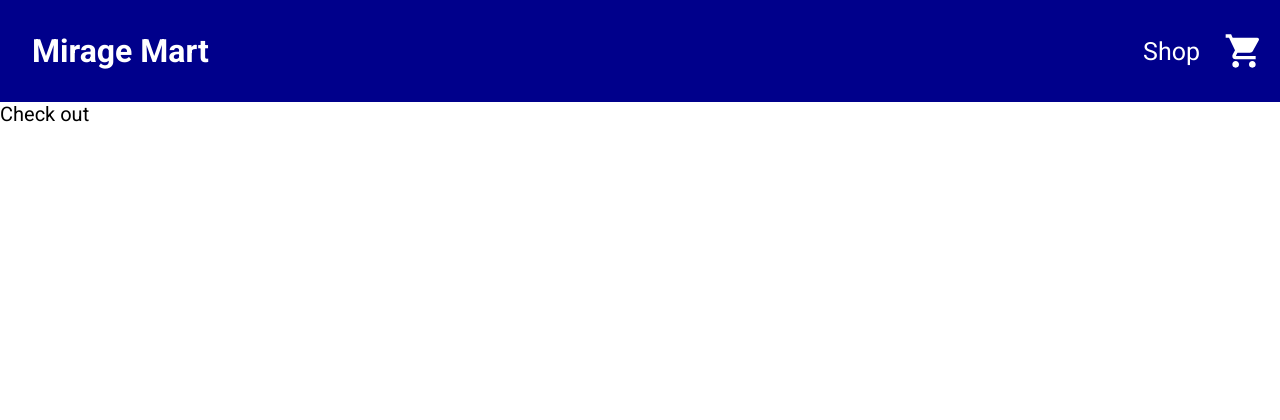
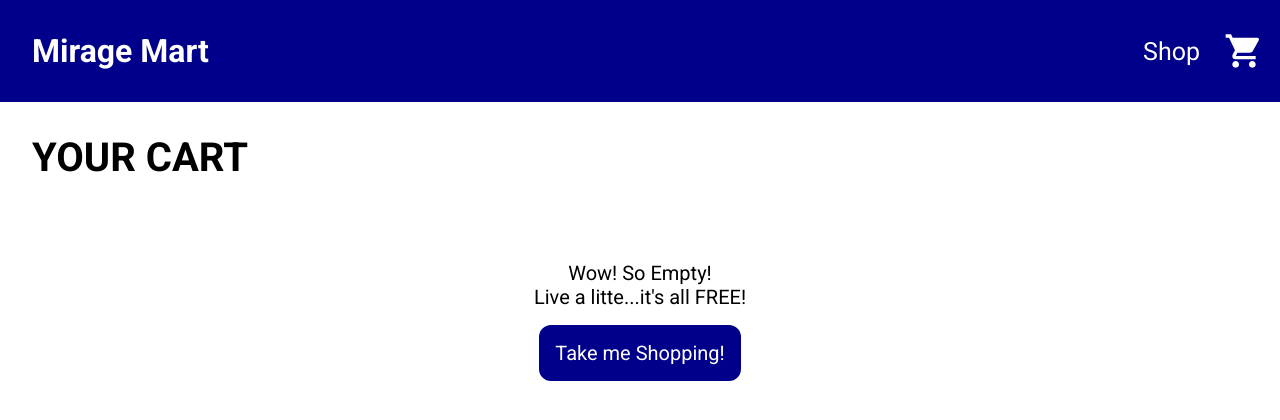
Before and after one commit to andylebeau/shopping-cart, a React (Vite) app: page /Checkout in a window 1280 px wide. Shown: the top 420 px of the page. Built offline with nearby package versions, Linux system fonts and the light colour scheme.

Commit message:
Created Checkout Page

```diff
--- a/src/components/CartContextPorvider.jsx
+++ b/src/components/CartContextPorvider.jsx
@@ -4,6 +4,19 @@ import CartContext from './CartContext';
 const CartContextProvider = ({ children }) => {
   const [products, setProducts] = useState([]);
   const [shoppingCart, setShoppingCart] = useState({});
+
+  const cartCount = Object.values(shoppingCart).reduce((a, c) => a + c, 0);
+
+  const getCartTotal = () => {
+    let cartTotal = 0;
+    for (const product in shoppingCart) {
+      if (shoppingCart[product] > 0) {
+        let itemPrice = products.find((item) => item.id === Number(product));
+        cartTotal += shoppingCart[product] * itemPrice.price;
+      }
+    }
+    return cartTotal;
+  };
 
   return (
     <CartContext.Provider
@@ -12,6 +25,8 @@ const CartContextProvider = ({ children }) => {
         setProducts,
         shoppingCart,
         setShoppingCart,
+        cartCount,
+        getCartTotal,
       }}
     >
       {children}
--- /dev/null
+++ b/src/components/CartItem.jsx
@@ -0,0 +1,32 @@
+import { useContext } from 'react';
+import { formatCurrency } from '../utilities/formatCurrency';
+import { ProductInput } from './ProductInput';
+import CartContext from './CartContext';
+
+export const CartItem = ({ product, quantity }) => {
+  const { shoppingCart, setShoppingCart } = useContext(CartContext);
+  const subtotal = formatCurrency(product.price * quantity);
+  return (
+    <>
+      <div className="cart-line">
+        <div className="product-image-container">
+          <img className="product-image" src={product.image}></img>
+        </div>
+        <div className="product-title">{product.title}</div>
+
+        <ProductInput
+          shoppingCart={shoppingCart}
+          setShoppingCart={setShoppingCart}
+          productId={product.id}
+        />
+
+        <div className="product-quantity-price">
+          {quantity} x {formatCurrency(product.price)}
+        </div>
+
+        <div className="line-subtotal">{subtotal}</div>
+      </div>
+      <hr />
+    </>
+  );
+};
--- a/src/components/Header.jsx
+++ b/src/components/Header.jsx
@@ -10,8 +10,7 @@ const CART_SVG = (
 );
 
 export const Header = () => {
-  const { shoppingCart } = useContext(CartContext);
-  const cartCount = Object.values(shoppingCart).reduce((a, c) => a + c, 0);
+  const { cartCount } = useContext(CartContext);
 
   return (
     <nav>
--- a/src/index.css
+++ b/src/index.css
@@ -18,7 +18,7 @@ h1 {
 
 h2 {
   font-size: 1.5rem;
-  font-weight: 500;
+  font-weight: 400;
 }
 
 button,
@@ -47,3 +47,10 @@ button:hover {
   background-color: white;
   outline: 0.2rem solid darkblue;
 }
+
+.sub-header {
+  display: flex;
+  justify-content: space-between;
+  align-items: center;
+  margin: 1rem;
+}
--- /dev/null
+++ b/src/pages/Checkout.css
@@ -0,0 +1,73 @@
+.checkout-page {
+  max-width: 80%;
+  margin: auto;
+  margin-top: 4rem;
+  margin-bottom: 4rem;
+}
+
+.cart-list {
+  display: flex;
+  flex-direction: column;
+  gap: 20px;
+}
+
+.cart-line {
+  display: grid;
+  grid-template-columns: auto 3fr repeat(3, 1fr);
+  align-items: center;
+  justify-content: space-between;
+  gap: 2rem;
+}
+
+.cart-line > :first-child {
+  justify-self: center;
+}
+
+.product-input {
+  margin: 0;
+  justify-self: right;
+}
+
+.cart-line > :nth-last-child(-n + 2) {
+  justify-self: right;
+}
+
+.product-image-container {
+  width: 50px;
+  height: 50px;
+}
+
+.product-image {
+  width: 100%;
+  height: 100%;
+  object-fit: contain;
+}
+
+.cart-total {
+  margin-top: 1.5rem;
+  text-align: right;
+}
+
+.action-btns-container {
+  display: flex;
+  justify-content: end;
+}
+
+.action-btns {
+  display: flex;
+  flex-direction: column;
+  align-items: right;
+}
+
+.action-btn {
+  width: 250px;
+  margin: 1rem 0 0 0;
+}
+
+.empty-cart {
+  margin-top: 2rem;
+  display: flex;
+  flex-direction: column;
+  justify-content: center;
+  text-align: center;
+}
--- a/src/pages/Checkout.jsx
+++ b/src/pages/Checkout.jsx
@@ -1,7 +1,60 @@
 import { useContext } from 'react';
+import { Link } from 'react-router-dom';
 import CartContext from '../components/CartContext';
+import { CartItem } from '../components/CartItem';
+import { formatCurrency } from '../utilities/formatCurrency';
+import './Checkout.css';
 
 export const Checkout = () => {
-  const { products, shoppingCart, setShoppingCart } = useContext(CartContext);
-  return <div>Check out</div>;
+  const { products, shoppingCart, cartCount, getCartTotal } =
+    useContext(CartContext);
+  console.log(cartCount);
+  const cartTotal = formatCurrency(getCartTotal());
+  return (
+    <>
+      <div className="sub-header">
+        <h1>YOUR CART</h1>
+      </div>
+      <section className="checkout-page">
+        {cartCount ? (
+          <>
+            <div className="cart-list">
+              {products.map((product, index) => {
+                if (shoppingCart[product.id] > 0) {
+                  return (
+                    <CartItem
+                      key={index}
+                      product={product}
+                      quantity={shoppingCart[product.id]}
+                    />
+                  );
+                }
+              })}
+            </div>
+            <div className="cart-total">TOTAL: {cartTotal}</div>
+            <div className="action-btns-container">
+              <div className="action-btns">
+                <button className="action-btn">Checkout</button>
+                <Link to="/shop">
+                  <button type="button" className="action-btn">
+                    Keep Shopping
+                  </button>
+                </Link>
+              </div>
+            </div>
+          </>
+        ) : (
+          <div className="empty-cart">
+            <p>Wow! So Empty!</p>
+            <p>Live a litte...it&apos;s all FREE!</p>
+            <Link to="/shop">
+              <button type="button" className="shop-now">
+                Take me Shopping!
+              </button>
+            </Link>
+          </div>
+        )}
+      </section>
+    </>
+  );
 };
--- a/src/pages/Shop.css
+++ b/src/pages/Shop.css
@@ -1,10 +1,3 @@
-.sub-header {
-  display: flex;
-  justify-content: space-between;
-  align-items: center;
-  margin: 1rem;
-}
-
 .category-container {
   display: flex;
   gap: 1rem;
@@ -27,7 +20,7 @@
 
 .product-card {
   width: 280px;
-  height: 480px;
+  height: 440px;
   display: flex;
   flex-direction: column;
   align-items: center;
@@ -44,6 +37,7 @@
   flex-direction: column;
   align-items: center;
   justify-content: space-between;
+  margin-bottom: 0.75rem;
 }
 
 img {
```
